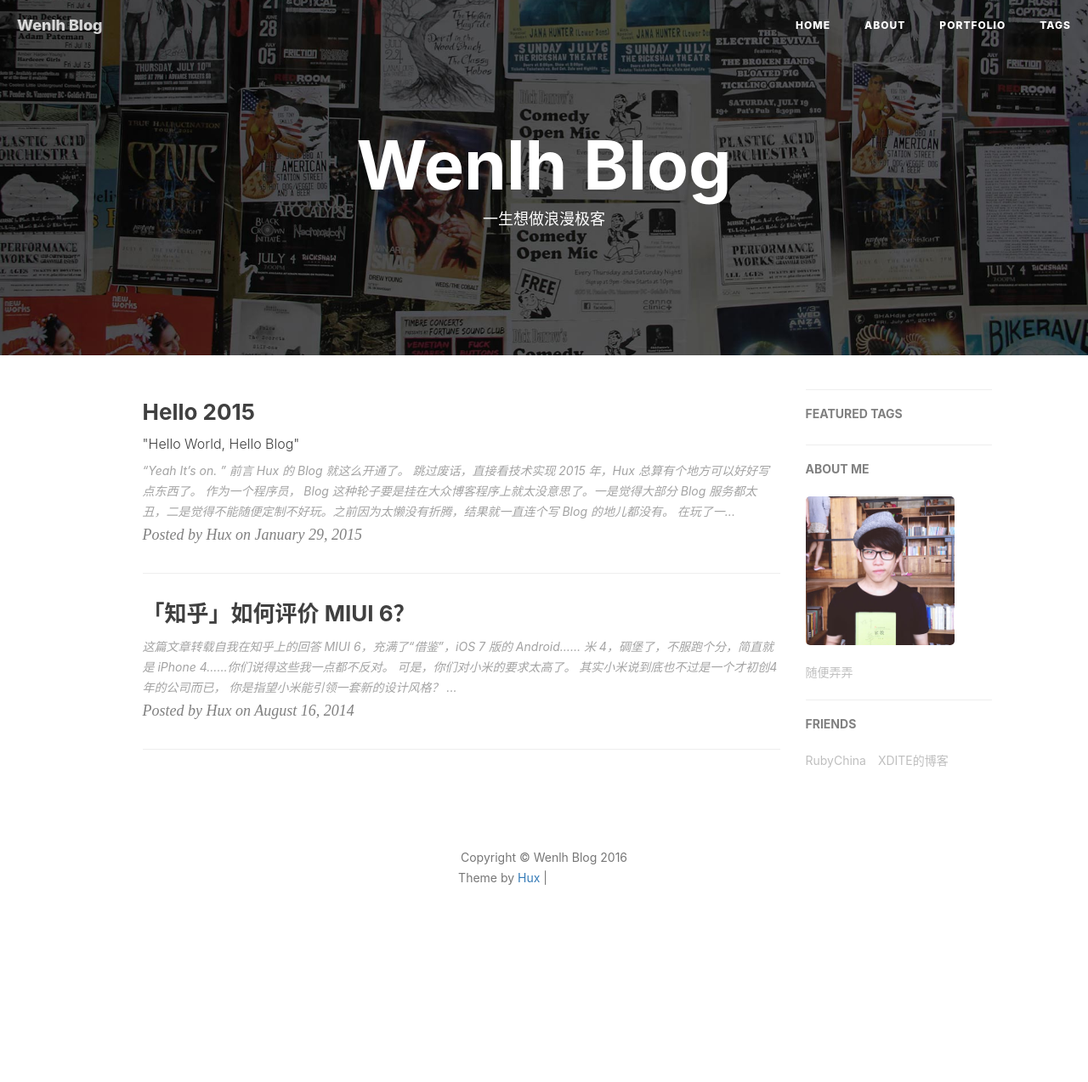
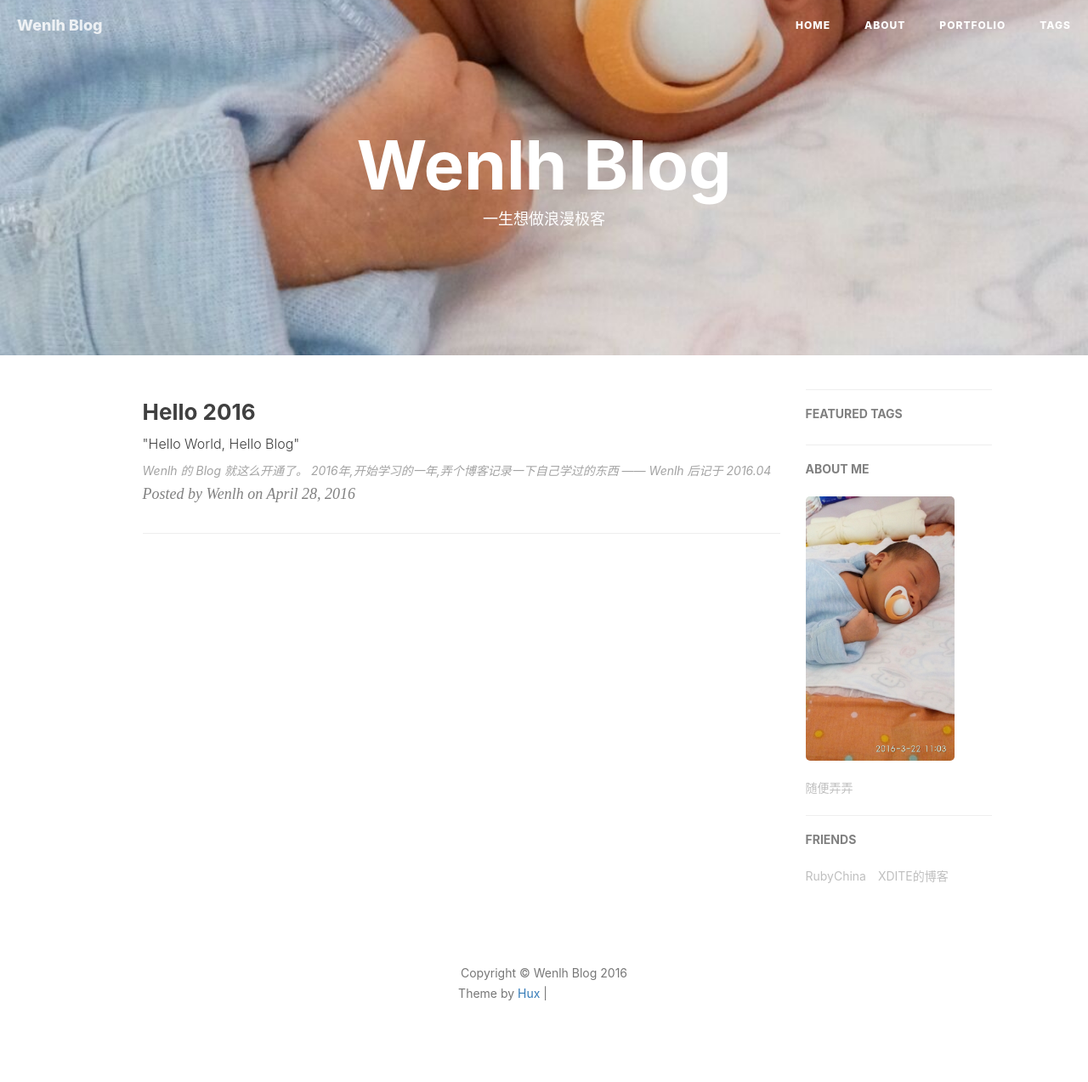
Before and after one commit to wenlihui/wenlihui.github.io, a Jekyll site: the page built from index.html, in a window 1280 px wide. Shown: the whole page at 85% size. Built offline with Jekyll 4.4.1, drawn with Linux system fonts in a browser that asks for light colours; nearby versions of some CDN libraries; the list of posts is cut into pages by our own code; comment, search, counter and statistics services are not loaded; before the commit the page ends 1137 px from its top, so only the background shows below that; grey boxes are pictures that could not be loaded.

Commit message:
提交测试

```diff
--- a/_config.yml
+++ b/_config.yml
@@ -1,8 +1,8 @@
 # Site settings
 title: Wenlh Blog
-SEOTitle: Wenlh的博客 | Hux Blog
-header-img: img/home-bg.jpg
-email: huxpro@gmail.com
+SEOTitle: Wenlh的博客 | Wenlh Blog
+header-img: img/myson.jpg
+email: 66491533@qq.com
 description: "我的博客,记录一下2016年学习的东西......"
 keyword: "wenlh"
 url: ""              # your host, for absolute URL
@@ -69,7 +69,7 @@
 # Sidebar settings
 sidebar: true                           # whether or not using Sidebar.
 sidebar-about-description: "随便弄弄"
-sidebar-avatar: /img/avatar-hux.jpg      # use absolute URL, seeing it's used in both `/` and `/about/`
+sidebar-avatar: /img/myson.jpg      # use absolute URL, seeing it's used in both `/` and `/about/`
 
 
 
--- a/_posts/2014-01-29-hello-2015.markdown
+++ /dev/null
@@ -1,80 +0,0 @@
----
-layout:     post
-title:      "Hello 2015"
-subtitle:   " \"Hello World, Hello Blog\""
-date:       2015-01-29 12:00:00
-author:     "Hux"
-header-img: "img/post-bg-2015.jpg"
-catalog: true
-tags:
-    - 生活
----
-
-> “Yeah It's on. ”
-
-
-## 前言
-
-Hux 的 Blog 就这么开通了。
-
-[跳过废话，直接看技术实现 ](#build)
-
-
-
-2015 年，Hux 总算有个地方可以好好写点东西了。
-
-
-作为一个程序员， Blog 这种轮子要是挂在大众博客程序上就太没意思了。一是觉得大部分 Blog 服务都太丑，二是觉得不能随便定制不好玩。之前因为太懒没有折腾，结果就一直连个写 Blog 的地儿都没有。
-
-在玩了一段时间知乎之后，答题的快感又激起了我开博客的冲动。之前的[个人网站](http://huangxuan.me/portfolio)是作品集形式的（现在集成进来了），并不适合用来写博文，一不做二不休，花一天搞一个吧！
-
-
-<p id = "build"></p>
----
-
-## 正文
-
-接下来说说搭建这个博客的技术细节。
-
-正好之前就有关注过 [GitHub Pages](https://pages.github.com/) + [Jekyll](http://jekyllrb.com/) 快速 Building Blog 的技术方案，非常轻松时尚。
-
-其优点非常明显：
-
-* **Markdown** 带来的优雅写作体验
-* 非常熟悉的 Git workflow ，**Git Commit 即 Blog Post**
-* 利用 GitHub Pages 的域名和免费无限空间，不用自己折腾主机
-	* 如果需要自定义域名，也只需要简单改改 DNS 加个 CNAME 就好了
-* Jekyll 的自定制非常容易，基本就是个模版引擎
-
-
-本来觉得最大的缺点可能是 GitHub 在国内访问起来太慢，所以第二天一起床就到 GitCafe(Chinese GitHub Copy) 迁移了一个[镜像](http://huxpro.gitcafe.io)出来，结果还是巨慢。
-
-哥哥可是个前端好嘛！ 果断开 Chrome DevTool 查了下网络请求，原来是 **pending 在了 Google Fonts** 上，页面渲染一直被阻塞到请求超时为止，难怪这么慢。
-忍痛割爱，只好把 Web Fonts 去了（反正超时看到的也只能是 fallback ），果然一下就正常了，而且 GitHub 和 GitCafe 对比并没有感受到明显的速度差异，虽然 github 的 ping 值明显要高一些，达到了 300ms，于是用 DNSPOD 优化了一下速度。
-
-
-
----
-
-配置的过程中也没遇到什么坑，基本就是 Git 的流程，相当顺手
-
-大的 Jekyll 主题上直接 fork 了 Clean Blog（这个主题也相当有名，就不多赘述了。唯一的缺点大概就是没有标签支持，于是我给它补上了。）
-
-本地调试环境需要 `gem install jekyll`，结果 rubygem 的源居然被墙了……后来手动改成了我大淘宝的镜像源才成功
-
-Theme 的 CSS 是基于 Bootstrap 定制的，看得不爽的地方直接在 Less 里改就好了（平时更习惯 SCSS 些），**不过其实我一直觉得 Bootstrap 在移动端的体验做得相当一般，比我在淘宝参与的团队 CSS 框架差多了……**所以为了体验，也补了不少 CSS 进去
-
-最后就进入了耗时反而最长的**做图、写字**阶段，也算是进入了**写博客**的正轨，因为是类似 Hack Day 的方式去搭这个站的，所以折腾折腾着大半夜就过去了。
-
-第二天考虑中文字体的渲染，fork 了 [Type is Beautiful](http://www.typeisbeautiful.com/) 的 `font` CSS，调整了字号，适配了 Win 的渣渲染，中英文混排效果好多了。
-
-
-## 后记
-
-回顾这个博客的诞生，纯粹是出于个人兴趣。在知乎相关问题上回答并获得一定的 star 后，我决定把这个博客主题当作一个小小的开源项目来维护。
-
-在经历 v1.0 - v1.5 的蜕变后，这个博客主题愈发完整，不但增加了诸多 UI 层的优化（opinionated）；在代码层面，更加丰富的配置项也使得这个主题拥有了更好的灵活性与可拓展性。而作为一个开源项目，我也积极的为其完善文档与解决 issue。
-
-如果你恰好逛到了这里，希望你也能喜欢这个博客主题。
-
-—— Hux 后记于 2015.10
--- a/_posts/2014-08-16-miui6.markdown
+++ /dev/null
@@ -1,60 +0,0 @@
----
-layout:     post
-title:      "「知乎」如何评价 MIUI 6？"
-date:       2014-08-16 12:00:00
-author:     "Hux"
-header-img: "img/post-bg-miui6.jpg"
-tags:
-    - 知乎
-    - MIUI
-    - Android
----
-
-> 这篇文章转载自[我在知乎上的回答](http://www.zhihu.com/question/24783844/answer/29286896)
-
-
-<div>
-    <blockquote>MIUI 6，充满了“借鉴”，iOS 7 版的 Android……
-        <br>米 4，碉堡了，不服跑个分，简直就是 iPhone 4……</blockquote>你们说得这些我一点都不反对。
-    <br>
-    <br><b>可是，你们对小米的要求太高了</b>。
-    <br>
-    <br>其实小米说到底也不过是一个才初创4年的公司而已，
-    <br><b>你是指望小米能引领一套新的设计风格？</b>
-    <br><b>还是指望它能在国际上体现一下我国的自主创新能力？</b>
-    <br>
-    <br>你想太多了。
-    <br>
-    <br>更何况，<b>MIUI也不是没有设计</b>，它比很多国内，国际大厂的ROM好看好用太多了。
-    <br>它只是没有多少新设计而已， iOS 7 的视觉，混着大部分 Android ＋ WP 的交互。也不知道是因为确实欣赏 Android 的一些交互，还是因为毕竟是基于 Android 懒得改了。
-    <br>
-    <br><b>因为没有一个背后的设计思想在支撑，于是它就把所有自己觉得好，觉得会被认可的东西抄过来了而已。</b>
-    <br>
-    <br><b>这思路一点问题都没有，</b><b>大部分用户一定会觉得更好看了</b>，国际范儿又有设计感。最多是少数圈内人士（包括我），那群也不真正买它手机用的人，在那愤愤不平而已。
-    <br>
-    <br><b>自立门派风险太大了。</b>
-    <br><b>MI 4 的配置 + MIUI 6，在这个价位几乎是无敌的，这就够了。</b>
-    <br>
-    <br>至于官方说的什么“糖果式”设计，那简直就是笑话。跟 Ive 的 iOS 7 或是 Material Design，Metro 所设计之设计，完全不在一个高度上。
-    <br>
-    <br>
-    <br>其实有的时候觉得小米很像腾讯（尤其是更早些年的腾讯）。
-    <br><b>其实本来也就不是什么创新者的角色，那就做借鉴和整合呗。</b>
-    <br>
-    <br>用户喜欢什么，
-    <br>公司需要什么，
-    <br>大众流行什么，
-    <br>那我们就做呗。
-    <br>
-    <br><b>拿下市场才是第一位的，不出错才是第一位的</b>。
-    <br><b>先做大了才有可能去做更大的事啊</b>。
-    <br>
-    <br>老罗再有情怀，锤子要是死了，那也就这么死了。
-    <br>
-    <br>你指责小米没有多少创新，或是腾讯老是山寨 start up ，我同意，我陪你愤愤不平，可是又有什么意思呢。
-    <br>
-    <br>它们这么做，对现有公司发展来说，
-    <br><b>简直是一点错都没有。</b>
-    <br>
-    <br>
-</div>
--- /dev/null
+++ b/_posts/2016-04-28-hello-2016.markdown
@@ -0,0 +1,16 @@
+---
+layout:     post
+title:      "Hello 2016"
+subtitle:   " \"Hello World, Hello Blog\""
+date:       2016-04-28 14:29:00
+author:     "Wenlh"
+header-img: "img/myson.jpg"
+catalog: true
+tags:
+    - 工作
+---
+
+Wenlh 的 Blog 就这么开通了。
+
+2016年,开始学习的一年,弄个博客记录一下自己学过的东西
+—— Wenlh 后记于 2016.04
```
Also changed, not shown: img/myson.jpg (added).
